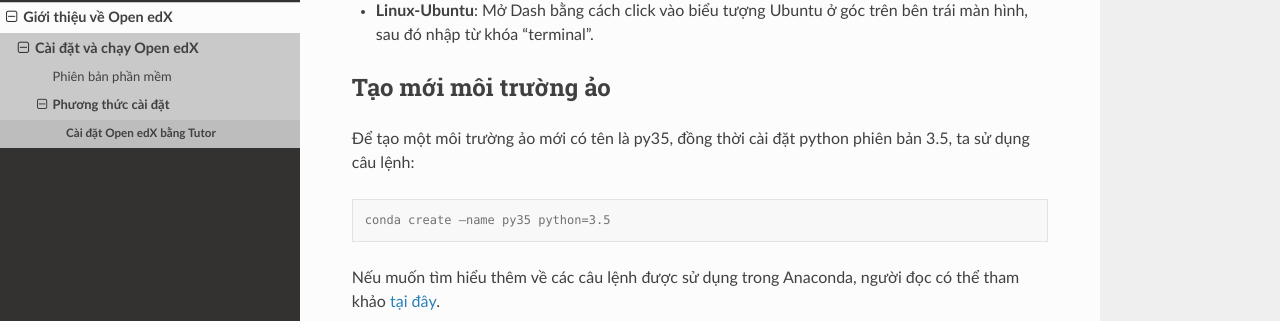
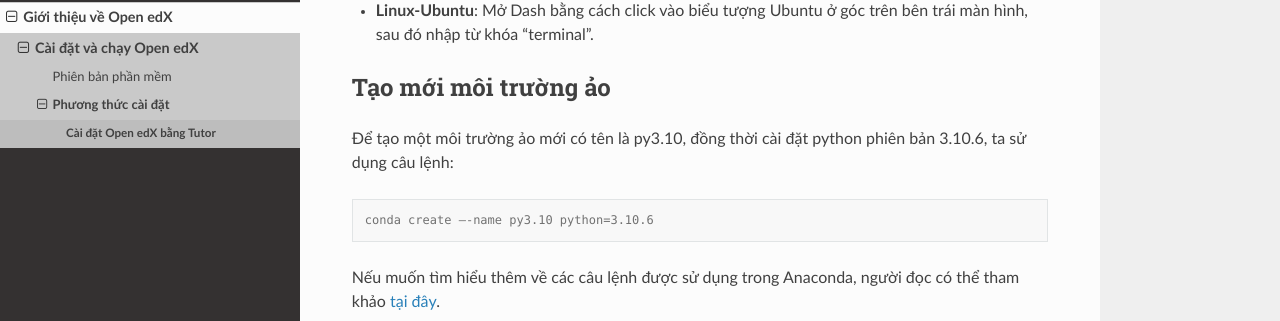
Before and after one commit to dlowji/rtd-openedx, a Sphinx documentation site: the page built from docs/source/anaconda.rst, in a window 1280 px wide and 900 px high, scrolled down 696 px. Shown: the part 129-450 px from the top of the window. Built offline with Sphinx 7.4.7 and the Read the Docs theme 2.0.0, drawn with Linux system fonts in a browser that asks for light colours.

Commit message:
Update anaconda.rst

```diff
--- a/docs/source/anaconda.rst
+++ b/docs/source/anaconda.rst
@@ -24,11 +24,11 @@ Sau khi cài đặt thành công, bước tiếp theo chúng ta cần tạo mộ
 
 Tạo mới môi trường ảo
 ---------------------
-Để tạo một môi trường ảo mới có tên là py35, đồng thời cài đặt python phiên bản 3.5, ta sử dụng câu lệnh:
+Để tạo một môi trường ảo mới có tên là py3.10, đồng thời cài đặt python phiên bản 3.10.6, ta sử dụng câu lệnh:
 
 .. code-block:: console
 
-    conda create –name py35 python=3.5
+    conda create –-name py3.10 python=3.10.6
 
 Nếu muốn tìm hiểu thêm về các câu lệnh được sử dụng trong Anaconda, người đọc có thể tham khảo `tại đây <https://docs.conda.io/projects/conda/en/4.6.0/_downloads/52a95608c49671267e40c689e0bc00ca/conda-cheatsheet.pdf>`_.
 
```
